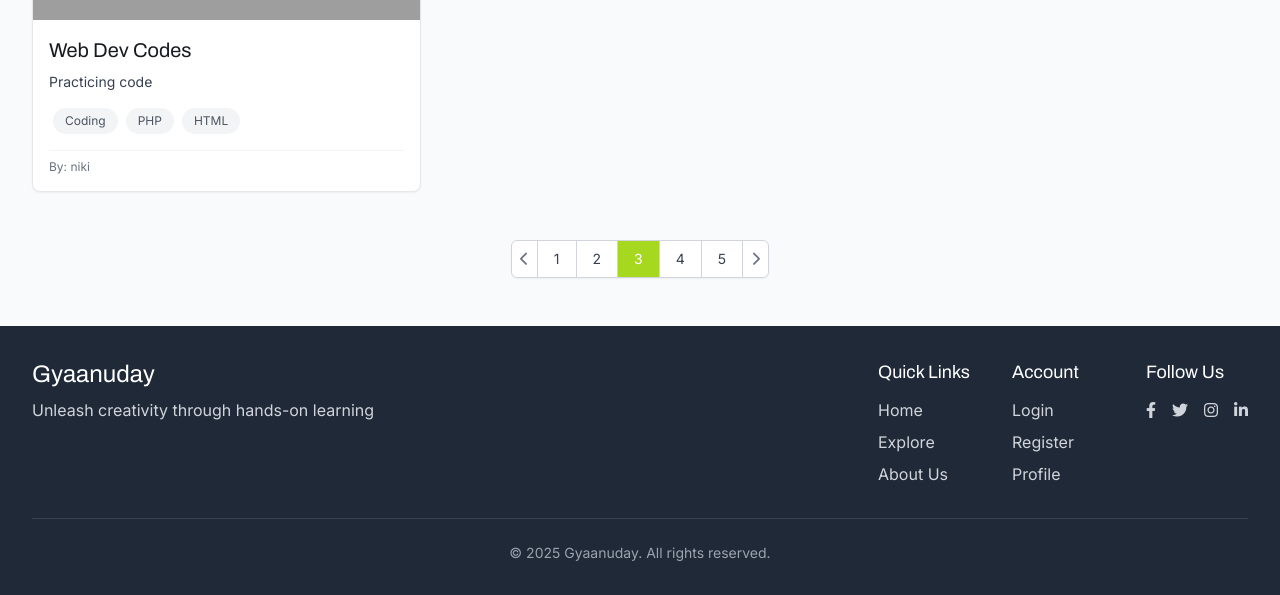
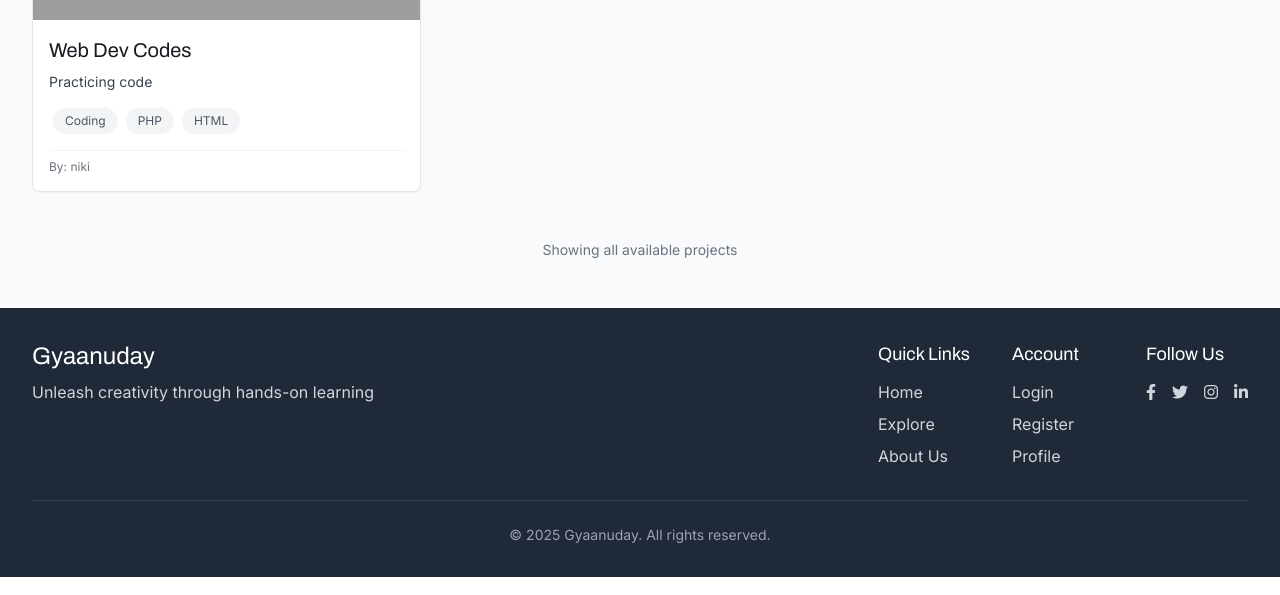
Before and after one commit to Gurbaksh363/Gyaanuday, a PHP site: page /explore_projects.php in a window 1280 px wide. Shown: the part 1331-1926 px from the top of the page. Run offline with PHP 8.4, Linux system fonts and the light colour scheme; data comes from the database, SQL or seed files in the repository; some libraries are stand-ins or nearby versions; grey boxes are pictures that could not be loaded.

Commit message:
removed pagination

```diff
--- a/public/explore_projects.php
+++ b/public/explore_projects.php
@@ -236,23 +236,9 @@ require_once __DIR__ . "/../config/database.php";
       ?>
     </div>
 
-    <!-- Pagination -->
+    <!-- Pagination - Simplified -->
     <div class="flex justify-center mt-12">
-      <nav class="inline-flex rounded-md shadow-sm -space-x-px">
-        <a href="#" class="relative inline-flex items-center px-2 py-2 rounded-l-md border border-gray-300 bg-white text-sm font-medium text-gray-500 hover:bg-gray-50">
-          <span class="sr-only">Previous</span>
-          <i class="fas fa-chevron-left"></i>
-        </a>
-        <a href="#" class="relative inline-flex items-center px-4 py-2 border border-gray-300 bg-white text-sm font-medium text-gray-700 hover:bg-gray-50">1</a>
-        <a href="#" class="relative inline-flex items-center px-4 py-2 border border-gray-300 bg-white text-sm font-medium text-gray-700 hover:bg-gray-50">2</a>
-        <a href="#" class="relative inline-flex items-center px-4 py-2 border border-gray-300 bg-[#A7D820] text-sm font-medium text-white">3</a>
-        <a href="#" class="relative inline-flex items-center px-4 py-2 border border-gray-300 bg-white text-sm font-medium text-gray-700 hover:bg-gray-50">4</a>
-        <a href="#" class="relative inline-flex items-center px-4 py-2 border border-gray-300 bg-white text-sm font-medium text-gray-700 hover:bg-gray-50">5</a>
-        <a href="#" class="relative inline-flex items-center px-2 py-2 rounded-r-md border border-gray-300 bg-white text-sm font-medium text-gray-500 hover:bg-gray-50">
-          <span class="sr-only">Next</span>
-          <i class="fas fa-chevron-right"></i>
-        </a>
-      </nav>
+      <p class="text-sm text-gray-500">Showing all available projects</p>
     </div>
   </div>
 
```
